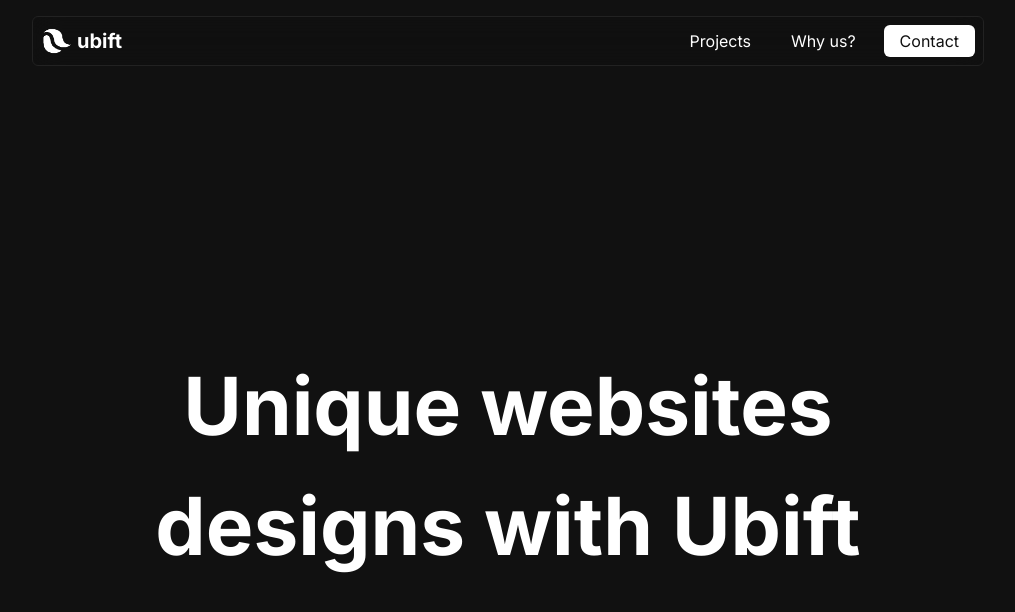
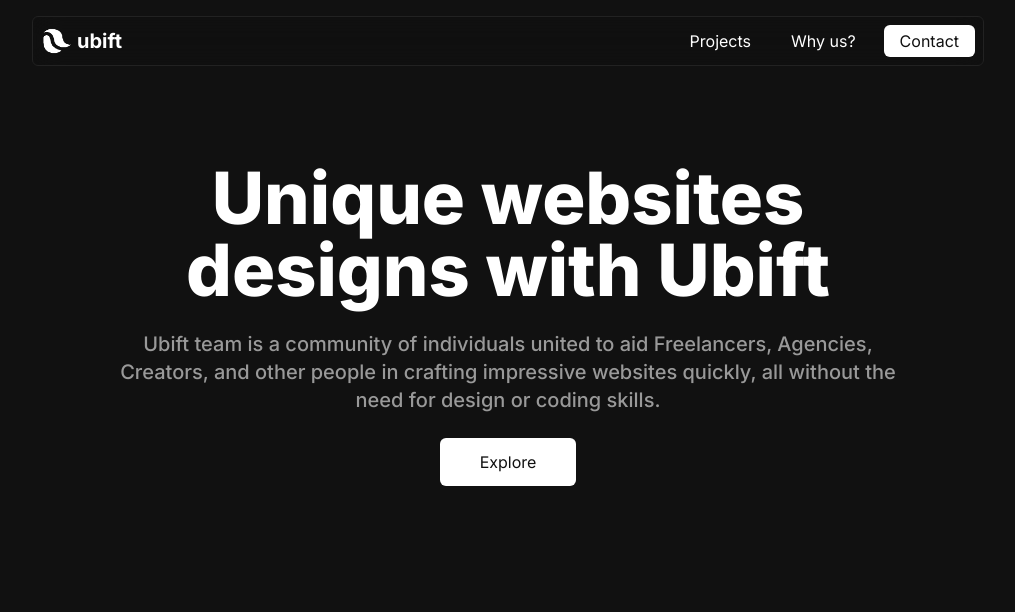
Before and after one commit to ubift/web, a Next.js app: page / in a window 1280 px wide. Shown: the top 612 px of the page, without its empty margins (132-1147 px from the left). Built offline with nearby package versions, Linux system fonts and the light colour scheme.

Commit message:
added hero component

```diff
--- /dev/null
+++ b/src/app/_components/Hero.jsx
@@ -0,0 +1,18 @@
+export default function Hero() {
+  return (
+    <div className='py-24'>
+      <div className='gap-6 flex flex-col items-center px-20 text-center'>
+        <h1 className='text-7xl font-extrabold'>
+          Unique websites designs with Ubift
+        </h1>
+        <p className='text-primary-gray text-xl font-medium'>Ubift team is a community of individuals united to aid Freelancers, Agencies, Creators, and other people in crafting impressive websites quickly,
+        all without the need for design or coding skills.</p>
+        <div>
+          <button className='flex items-center justify-center bg-primary text-primary-dark px-10 py-3 rounded-md hover:opacity-70 transition-all'>
+            Explore
+          </button>
+        </div>
+      </div>
+    </div>
+  )
+}
--- a/src/app/page.js
+++ b/src/app/page.js
@@ -1,7 +1,7 @@
+import Hero from './_components/Hero'
+
 export default function Home() {
   return (
-    <div className="flex items-center justify-center h-screen">
-      <h2 className="font-bold text-[5rem] text-center">Unique websites designs with Ubift</h2>
-    </div>
+    <Hero />
   )
 }
```
